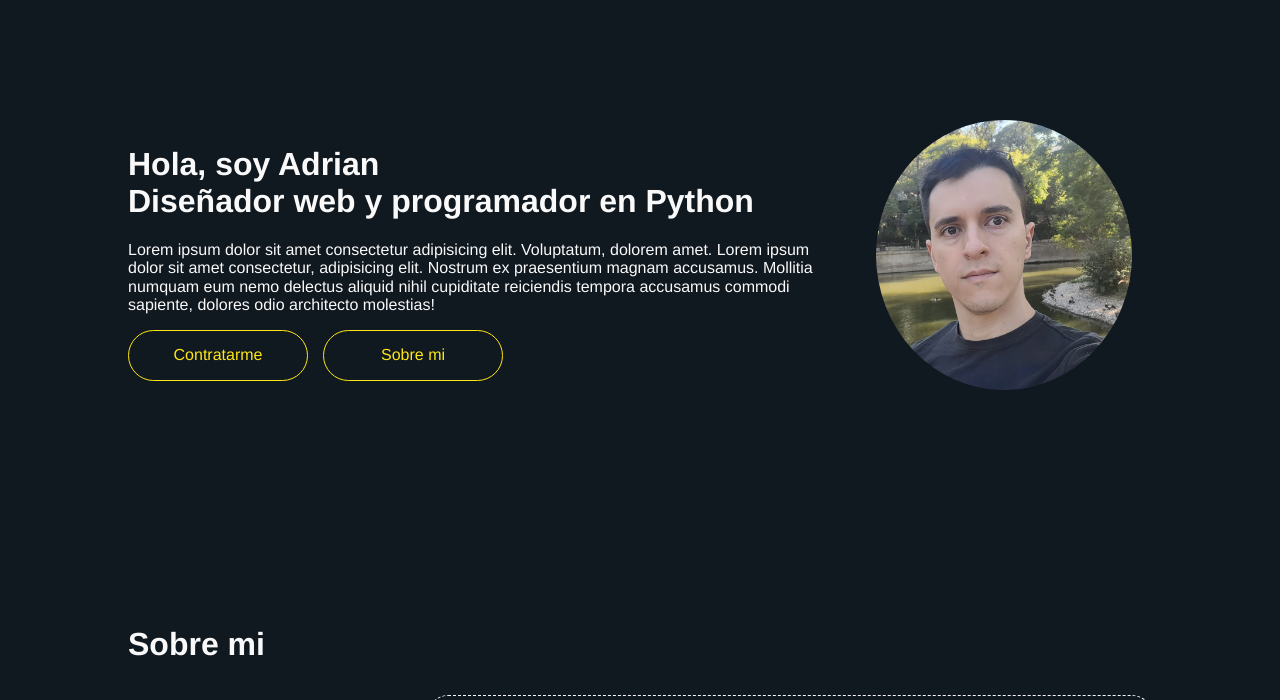
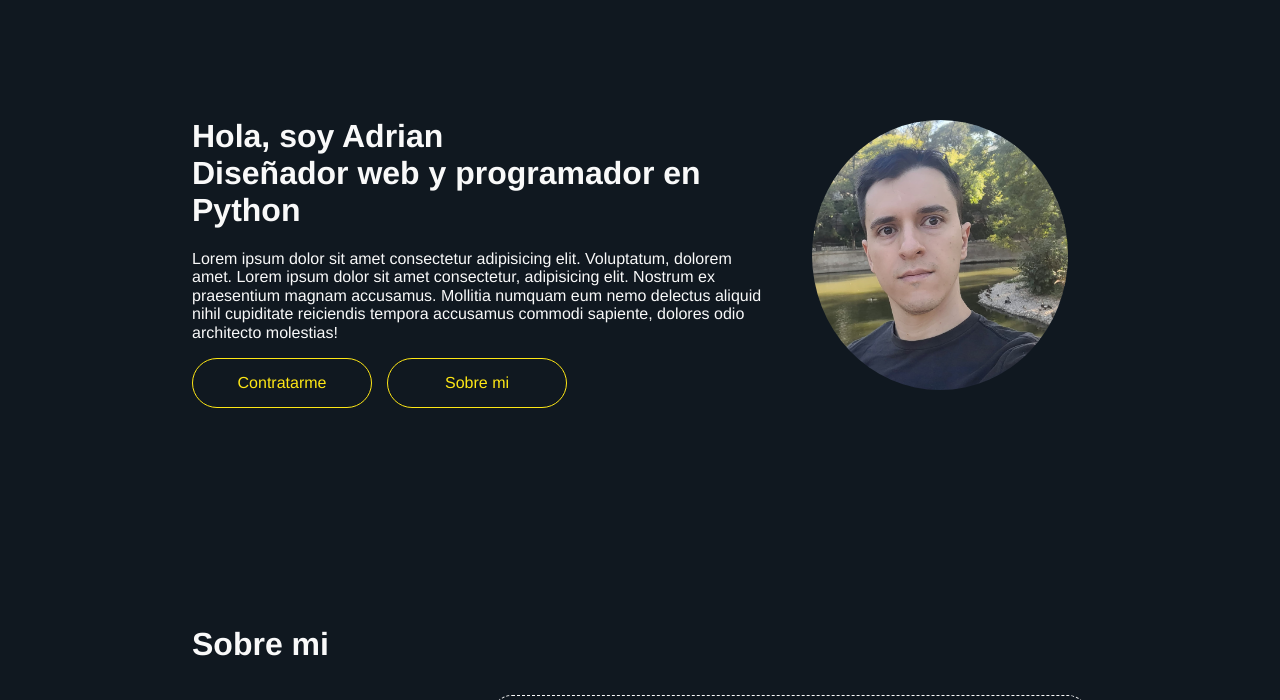
Before and after one commit to AdrianParodi/html-portfolio, a plain HTML site: page index.html in a window 1280 px wide. Shown: the part 90-790 px from the top of the page. Drawn offline with nearby package versions, Linux system fonts and the light colour scheme.

Commit message:
se ordenaron los media queries en responsive.css de mayor a menor resolucion y se mejoró la version de 1440px

```diff
--- a/css/responsive.css
+++ b/css/responsive.css
@@ -1,13 +1,25 @@
-@media(max-width:320px){
+@media(max-width:1920px){}
+@media(max-width:1440px){
+    :root{
+        --general-margin:0% 15%;
+        --width-div-testimonios:18%;;
+    }
+
+
 
 }
-@media(max-width:480px){}
+
+
+@media(max-width:1280px){}
+@media(max-width:1024px){}
+
+
 @media(max-width:768px){
-
-    /* Header y Navbar*/
-    /* .header-container{
-        border: 1px yellow solid;
-    } */
+    /* body{background-color: blueviolet;} */
+    :root{
+        --general-margin:0% 10%;
+        --width-div-testimonios:18%;;
+    }
 
     .header-izq p{
         font-size: 18px;
@@ -238,10 +250,8 @@ footer{
         width: 25px;
         height: 25px;
     }
+}
 
 
-}
-@media(max-width:1024px){}
-@media(max-width:1280px){}
-@media(max-width:1440px){}
-@media(max-width:1920px){}
+@media(max-width:480px){}
+@media(max-width:320px){}
```
Lines whose indentation alone changed are shown as unchanged.
